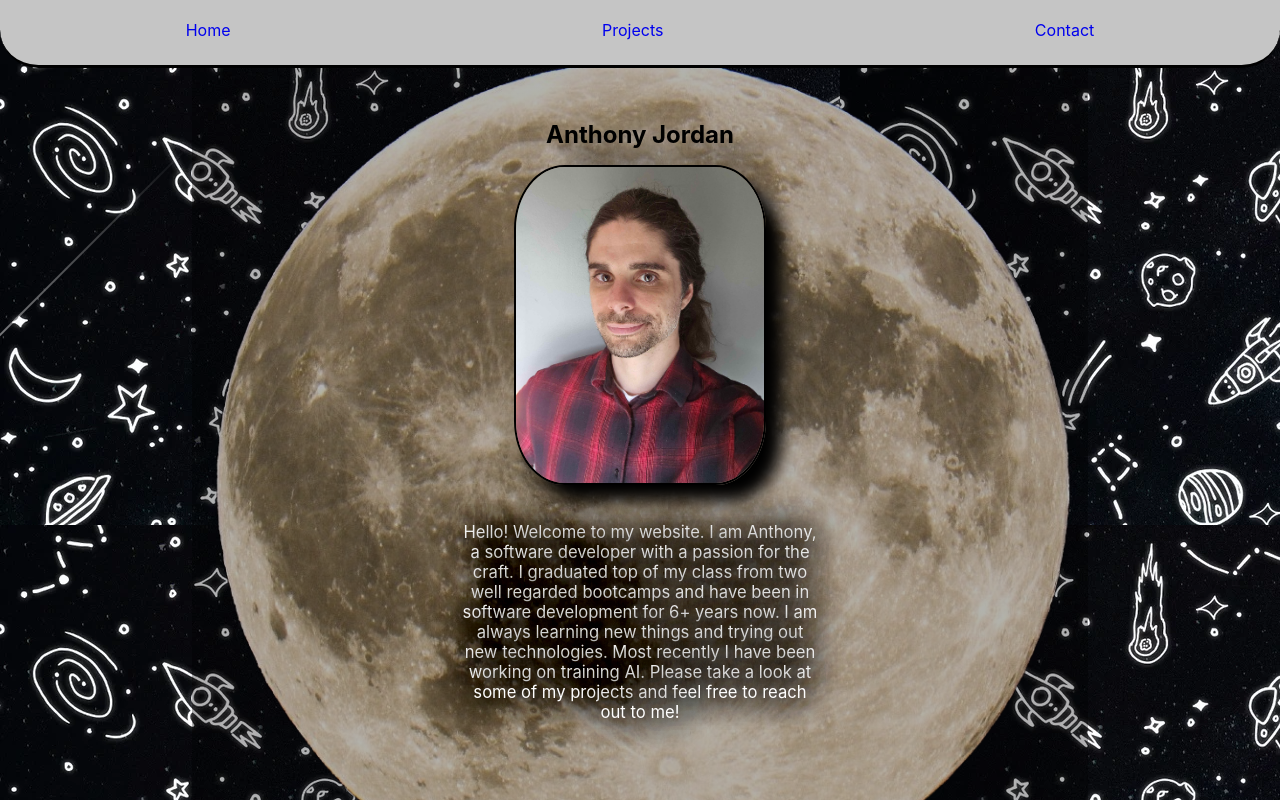
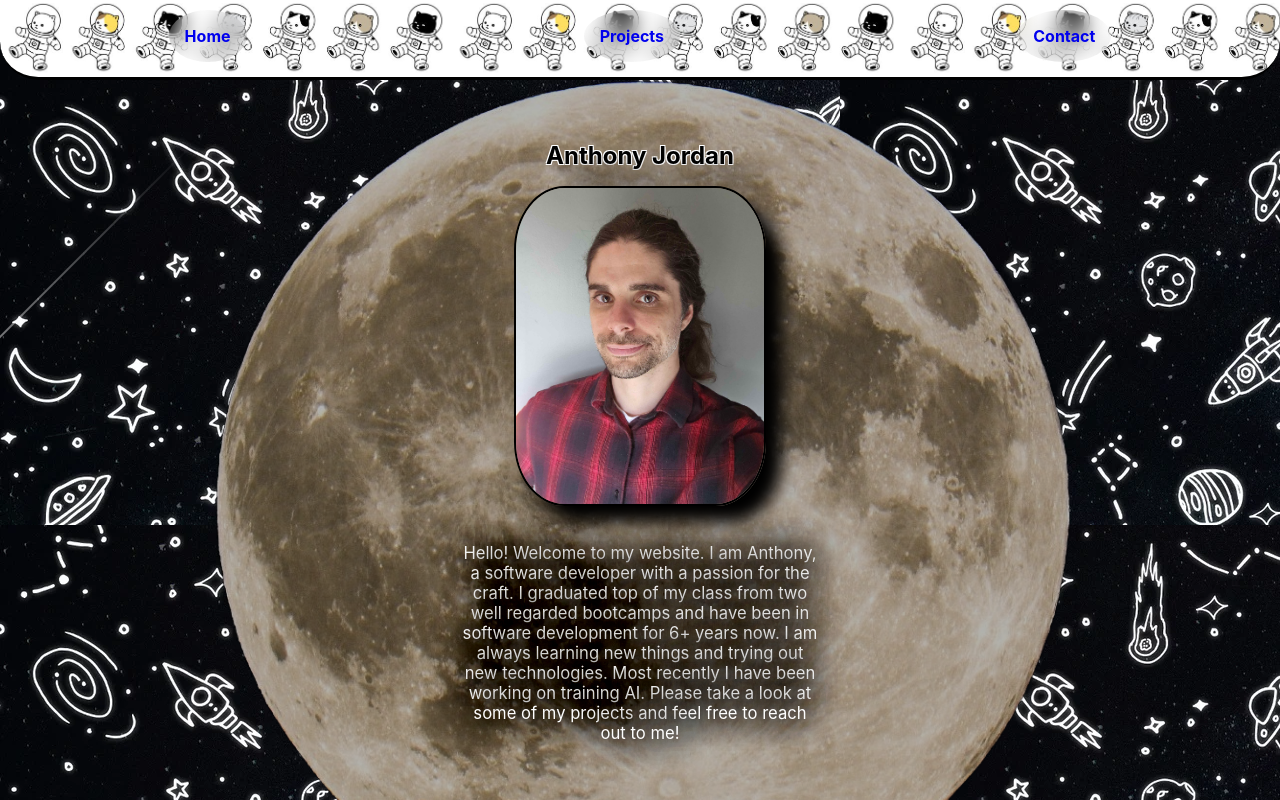
Before and after one commit to AnthonyJordan/portfolio, a React (Create React App) app: page / in a window 1280 px wide. Shown: the top 800 px of the page. Built offline with nearby package versions, Linux system fonts and the light colour scheme.

Commit message:
navbar styling

```diff
--- a/src/components/About.css
+++ b/src/components/About.css
@@ -1,10 +1,10 @@
 .aboutDiv {
+  margin-top: 1.3em;
   text-align: center;
   padding-bottom: 0.8vw;
   max-width: 70%;
   height: 120vh;
-  background-image: linear-gradient(rgba(0, 0, 0, 0.3), rgba(0, 0, 0, 0.3)),
-    url("../images/moon2.png");
+  background-image: url("../images/moon2.png");
   background-size: 230vh;
   background-repeat: no-repeat;
   background-position: center;
@@ -12,7 +12,8 @@
 }
 .name {
   margin-top: 15vh;
-  text-shadow: 1em 1em 1em black;
+  text-shadow: 1em 1em 1em black, 1px 1px 0 white, -1px 1px 0 white,
+    1px -1px 0 white, -1px -1px 0 white;
   margin-bottom: 2vh;
 }
 .headshotImg {
--- a/src/components/Contact.js
+++ b/src/components/Contact.js
@@ -4,7 +4,7 @@ function Contact() {
   return (
     <div className="contactDiv" id="contact">
       <p>
-        Please reach out to me here:
+        Please contact me here:
         <br />
         <a href="mailto:AnthonyJosephJordan@gmail.com<">
           AnthonyJosephJordan@gmail.com
--- a/src/components/Navbar.css
+++ b/src/components/Navbar.css
@@ -3,13 +3,15 @@
   top: 0;
   width: 100%;
   background-color: rgb(197, 197, 197);
-  padding-top: 20px;
-  padding-bottom: 25px;
+  padding-top: 10px;
+  padding-bottom: 15px;
   border-bottom-left-radius: 3vw;
   border-bottom-right-radius: 3vw;
   border-color: black;
   border-bottom-style: solid;
   z-index: 1;
+  background-image: url("../images/header.png");
+  background-size: contain;
 }
 
 .navBarNav {
@@ -19,10 +21,15 @@
   align-items: center;
 }
 .navLinkDiv {
+  padding: 1em;
+  border-radius: 80%;
+  backdrop-filter: blur(10px); /* Adjust blur as needed */
 }
 .navLinkDiv:hover {
-  box-shadow: 0 0 2em 1em rgba(0, 0, 0, 0.4);
+  transform: translateY(-2px);
+  box-shadow: 0 6px 8px rgba(0, 0, 0, 0.8);
 }
 .navLink {
   text-decoration: none;
+  font-weight: bold;
 }
```
Also changed, not shown: src/images/header.png (added), src/images/moon2.png.
